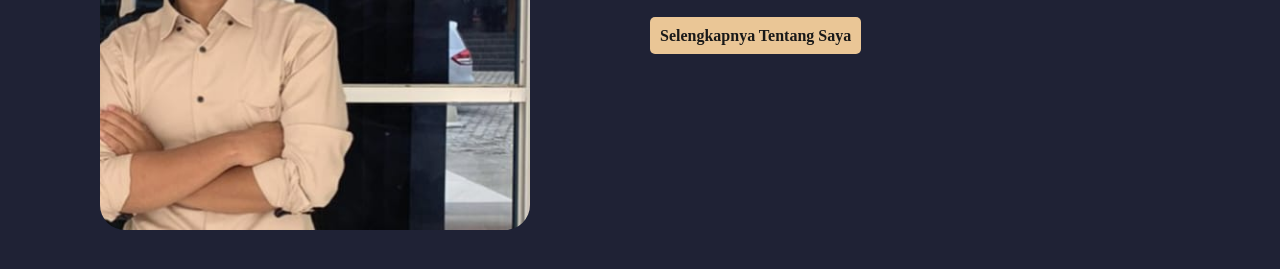
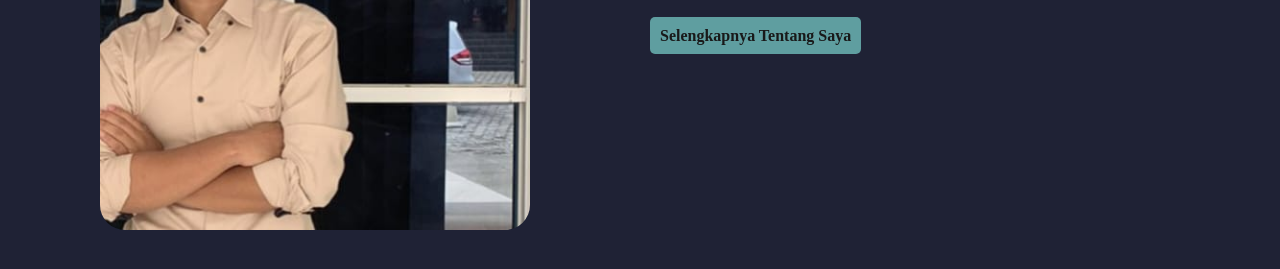
Before and after one commit to mustafamadjid/mustafamadjid.github.io, a plain HTML site: page index.html in a window 1280 px wide. In both pictures the pointer is over the link "Selengkapnya Tentang Saya". Shown: the part 385-654 px from the top of the page. Drawn offline with Linux system fonts and the light colour scheme.

Commit message:
third commit

```diff
--- a/style/styles.css
+++ b/style/styles.css
@@ -80,6 +80,10 @@ body {
   padding: 10px;
 }
 
+.content-button a:hover {
+  background-color: cadetblue;
+}
+
 .content-tentang-saya-image {
   display: flex;
   justify-content: center;
```
Also changed, not shown: index.html (line endings or trailing spaces).
